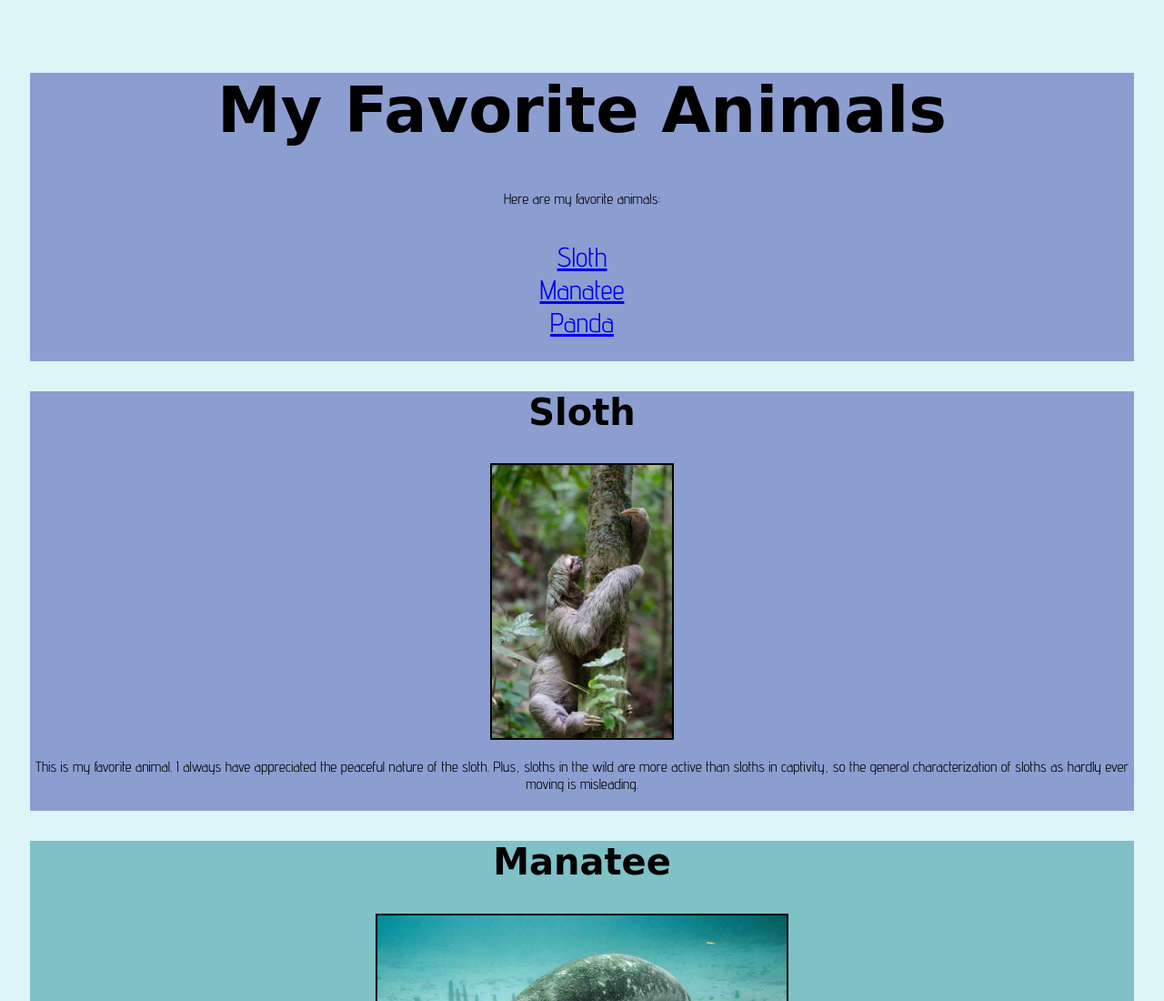
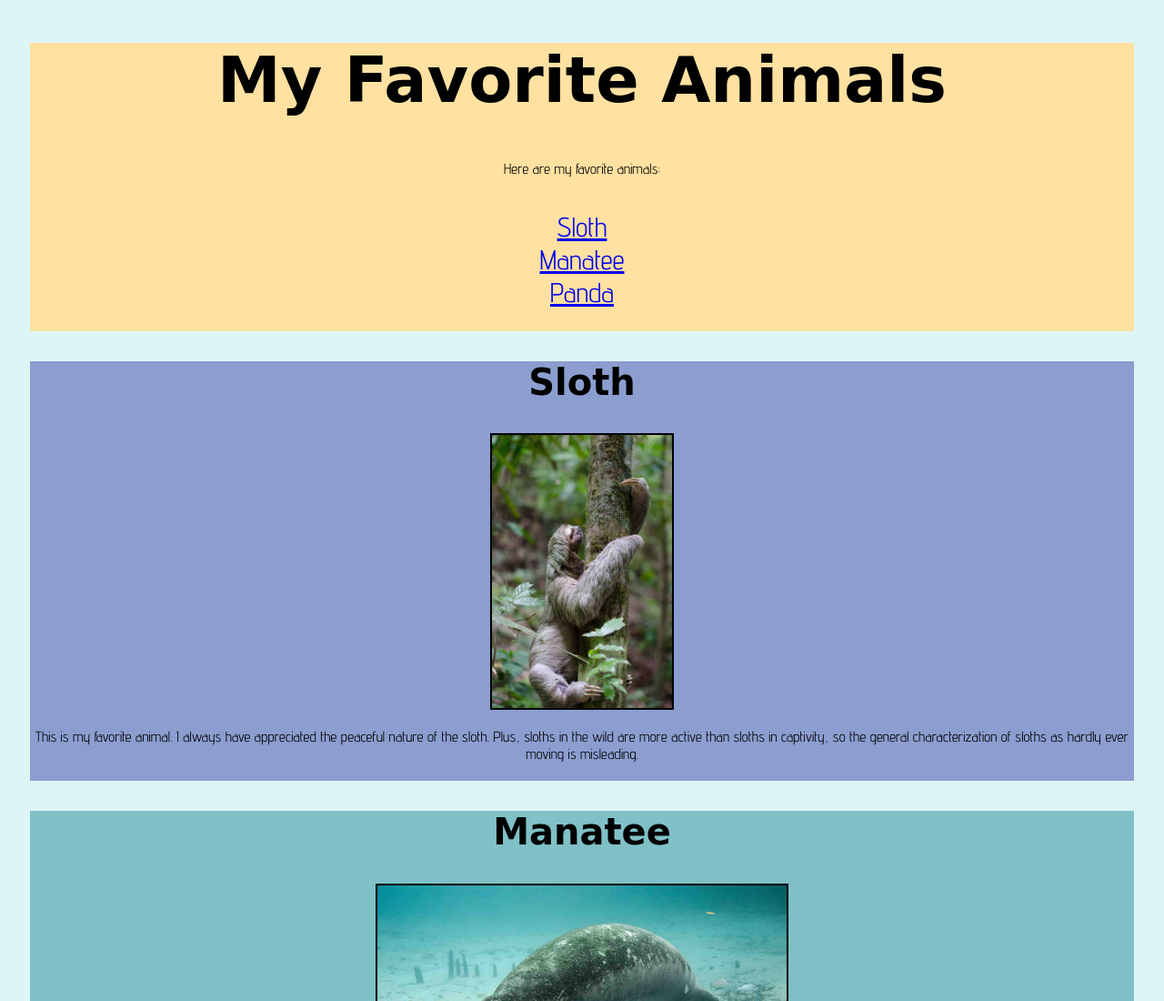
Before and after one commit to sepuckett86/week1-solo-build, a plain HTML site: page index.html in a window 1280 px wide. Shown: the top 1100 px of the page at 91% size. Drawn offline with Linux system fonts and the light colour scheme; a web font is replaced by a local one.

Commit message:
adjust colors and spacing

```diff
--- a/src/style.css
+++ b/src/style.css
@@ -3,7 +3,7 @@
 body {
     text-align: center;
     background-color: #DDF5F7;
-    padding: 25px;
+    padding: 0px 25px 10px 25px;
 }
 
 h1, h2 {
@@ -44,7 +44,7 @@ img {
 }
 
 #Intro {
-    background-color: #8C9ED0;
+    background-color: #FFE1A1;
 }
 
 #PartOne {
```
